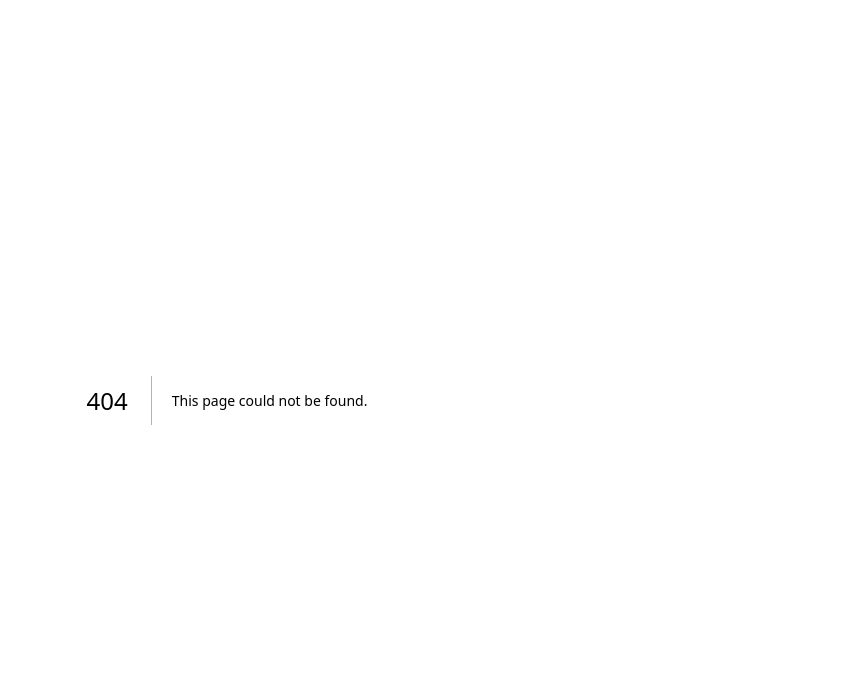
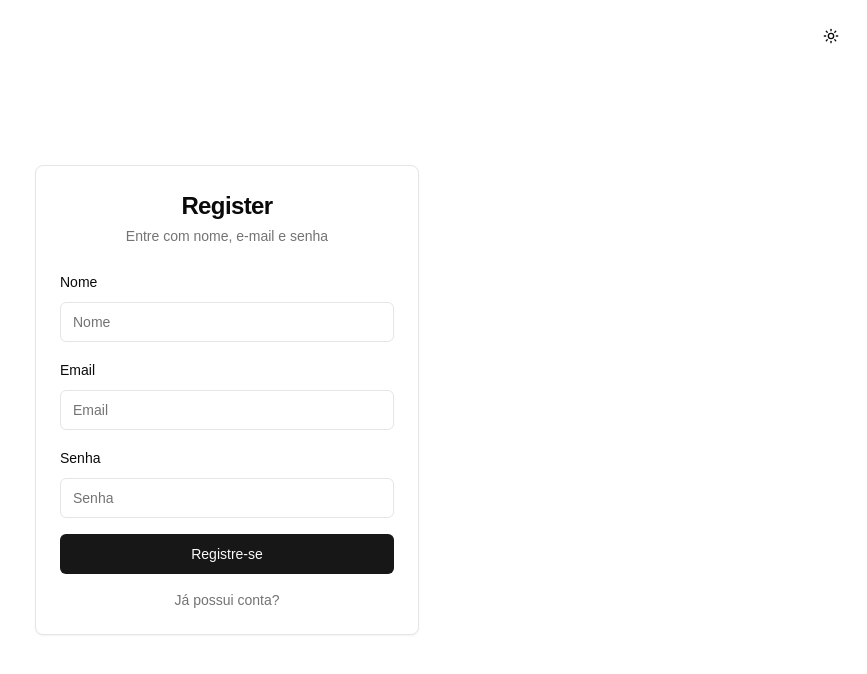
Before and after one commit to nathanmota-dev/dashboard-next-crud, a Next.js app: page /register in a window 1280 px wide. Before the commit this address had no page. Shown: the top 674 px of the page, without its empty margins (413-1280 px from the left). Built offline with nearby package versions, Linux system fonts and the light colour scheme.

Commit message:
:sparkles: feat: creating and styling register and login page

```diff
--- /dev/null
+++ b/src/app/login/formLogin.tsx
@@ -0,0 +1,74 @@
+'use client'
+
+import { useState } from "react"
+import { Button } from "@/components/ui/button"
+import { Input } from "@/components/ui/input"
+import { Label } from "@/components/ui/label"
+import { useRouter } from 'next/navigation'
+
+export default function FormLogin() {
+    const [email, setEmail] = useState("")
+    const [password, setPassword] = useState("")
+    const [error, setError] = useState<string | null>(null)
+    const router = useRouter()
+
+    const handleSubmit = async (e: React.FormEvent) => {
+        e.preventDefault()
+        setError(null)
+
+        try {
+            const response = await fetch('/api/login', {
+                method: 'POST',
+                headers: {
+                    'Content-Type': 'application/json',
+                },
+                body: JSON.stringify({ email, password }),
+            })
+
+            if (!response.ok) {
+                const data = await response.json()
+                setError(data.msg || "Erro ao fazer login")
+                return
+            }
+
+            const data = await response.json()
+            const token = data.token
+
+            localStorage.setItem('token', token)
+
+            router.push('/dashboard')
+        } catch (error) {
+            console.error("Erro na autenticação:", error)
+            setError("Erro ao fazer login. Tente novamente.")
+        }
+    }
+
+    return (
+        <form onSubmit={handleSubmit} className="space-y-4">
+            <div className="space-y-2">
+                <Label htmlFor="email">Email</Label>
+                <Input
+                    id="email"
+                    type="email"
+                    placeholder="Email"
+                    value={email}
+                    onChange={(e) => setEmail(e.target.value)}
+                />
+            </div>
+            <div className="space-y-2">
+                <Label htmlFor="password">Senha</Label>
+                <Input
+                    id="password"
+                    type="password"
+                    placeholder="Senha"
+                    value={password}
+                    onChange={(e) => setPassword(e.target.value)}
+                />
+            </div>
+            {error && <p className="text-red-500 text-sm">{error}</p>}
+            <Button className="w-full bg-primary hover:bg-primary/90" type="submit">
+                Login
+            </Button>
+        </form>
+    )
+}
--- /dev/null
+++ b/src/app/login/index.tsx
@@ -0,0 +1,32 @@
+'use client'
+
+import { Card, CardContent, CardDescription, CardHeader, CardTitle } from "@/components/ui/card"
+import { ModeToggle } from "../components/mode-toogle"
+import Link from "next/link"
+import FormLogin from "./formLogin"
+
+export default function Login() {
+    return (
+        <div className="min-h-screen w-full flex items-center justify-center bg-background">
+            <div className="absolute right-4 top-4">
+                <ModeToggle />
+            </div>
+            <Card className="w-full max-w-sm mx-4">
+                <CardHeader className="space-y-1">
+                    <CardTitle className="text-2xl text-center">Login</CardTitle>
+                    <CardDescription className="text-center">
+                        Entre com e-mail e senha
+                    </CardDescription>
+                </CardHeader>
+                <CardContent className="space-y-4">
+                    <FormLogin />
+                    <div className="text-center text-sm">
+                        <Link href="/register" className="text-muted-foreground hover:underline">
+                            Não possui conta?
+                        </Link>
+                    </div>
+                </CardContent>
+            </Card>
+        </div>
+    )
+}
--- a/src/app/page.tsx
+++ b/src/app/page.tsx
@@ -1,7 +1,7 @@
+import Login from "./login";
+
 export default function Home() {
   return (
-    <div>
-      teste
-    </div>
+      <Login />
   );
 }
--- /dev/null
+++ b/src/app/register/formRegister.tsx
@@ -0,0 +1,85 @@
+'use client';
+
+import { useState } from "react";
+import { Button } from "@/components/ui/button";
+import { Input } from "@/components/ui/input";
+import { Label } from "@/components/ui/label";
+import { useRouter } from 'next/navigation';
+
+export default function FormRegister() {
+    const [name, setName] = useState("");
+    const [email, setEmail] = useState("");
+    const [password, setPassword] = useState("");
+    const [error, setError] = useState<string | null>(null);
+    const [success, setSuccess] = useState<string | null>(null);
+    const router = useRouter();
+
+    const handleSubmit = async (e: React.FormEvent) => {
+        e.preventDefault();
+        setError(null);
+
+        try {
+            const response = await fetch('/api', {
+                method: 'POST',
+                headers: {
+                    'Content-Type': 'application/json',
+                },
+                body: JSON.stringify({ name, email, password }),
+            });
+
+            if (!response.ok) {
+                const data = await response.json();
+                setError(data.msg || "Erro ao registrar");
+                return;
+            }
+            setSuccess("Registro realizado com sucesso!");
+            setTimeout(() => {
+                router.push('/');
+            }, 2000);
+
+        } catch (error) {
+            console.error("Erro no registro:", error);
+            setError("Erro ao processar o registro. Tente novamente.");
+        }
+    };
+
+    return (
+        <form onSubmit={handleSubmit} className="space-y-4">
+            <div className="space-y-2">
+                <Label htmlFor="name">Nome</Label>
+                <Input
+                    id="name"
+                    type="text"
+                    placeholder="Nome"
+                    value={name}
+                    onChange={(e) => setName(e.target.value)}
+                />
+            </div>
+            <div className="space-y-2">
+                <Label htmlFor="email">Email</Label>
+                <Input
+                    id="email"
+                    type="email"
+                    placeholder="Email"
+                    value={email}
+                    onChange={(e) => setEmail(e.target.value)}
+                />
+            </div>
+            <div className="space-y-2">
+                <Label htmlFor="password">Senha</Label>
+                <Input
+                    id="password"
+                    type="password"
+                    placeholder="Senha"
+                    value={password}
+                    onChange={(e) => setPassword(e.target.value)}
+                />
+            </div>
+            {error && <p className="text-red-500 text-sm">{error}</p>}
+            {success && <p className="text-green-500 text-sm">{success}</p>}
+            <Button className="w-full bg-primary hover:bg-primary/90" type="submit">
+                Registre-se
+            </Button>
+        </form>
+    );
+}
--- /dev/null
+++ b/src/app/register/page.tsx
@@ -0,0 +1,32 @@
+'use client';
+
+import { Card, CardContent, CardDescription, CardHeader, CardTitle } from "@/components/ui/card";
+import { ModeToggle } from "../components/mode-toogle";
+import Link from "next/link";
+import FormRegister from "./formRegister";
+
+export default function Register() {
+    return (
+        <div className="min-h-screen w-full flex items-center justify-center bg-background">
+            <div className="absolute right-4 top-4">
+                <ModeToggle />
+            </div>
+            <Card className="w-full max-w-sm mx-4">
+                <CardHeader className="space-y-1">
+                    <CardTitle className="text-2xl text-center">Register</CardTitle>
+                    <CardDescription className="text-center">
+                        Entre com nome, e-mail e senha
+                    </CardDescription>
+                </CardHeader>
+                <CardContent className="space-y-4">
+                    <FormRegister />
+                    <div className="text-center text-sm">
+                        <Link href="/" className="text-muted-foreground hover:underline">
+                            Já possui conta?
+                        </Link>
+                    </div>
+                </CardContent>
+            </Card>
+        </div>
+    );
+}
--- /dev/null
+++ b/src/components/ui/input.tsx
@@ -0,0 +1,25 @@
+import * as React from "react"
+
+import { cn } from "@/lib/utils"
+
+export interface InputProps
+  extends React.InputHTMLAttributes<HTMLInputElement> {}
+
+const Input = React.forwardRef<HTMLInputElement, InputProps>(
+  ({ className, type, ...props }, ref) => {
+    return (
+      <input
+        type={type}
+        className={cn(
+          "flex h-10 w-full rounded-md border border-input bg-background px-3 py-2 text-sm ring-offset-background file:border-0 file:bg-transparent file:text-sm file:font-medium file:text-foreground placeholder:text-muted-foreground focus-visible:outline-none focus-visible:ring-2 focus-visible:ring-ring focus-visible:ring-offset-2 disabled:cursor-not-allowed disabled:opacity-50",
+          className
+        )}
+        ref={ref}
+        {...props}
+      />
+    )
+  }
+)
+Input.displayName = "Input"
+
+export { Input }
```
